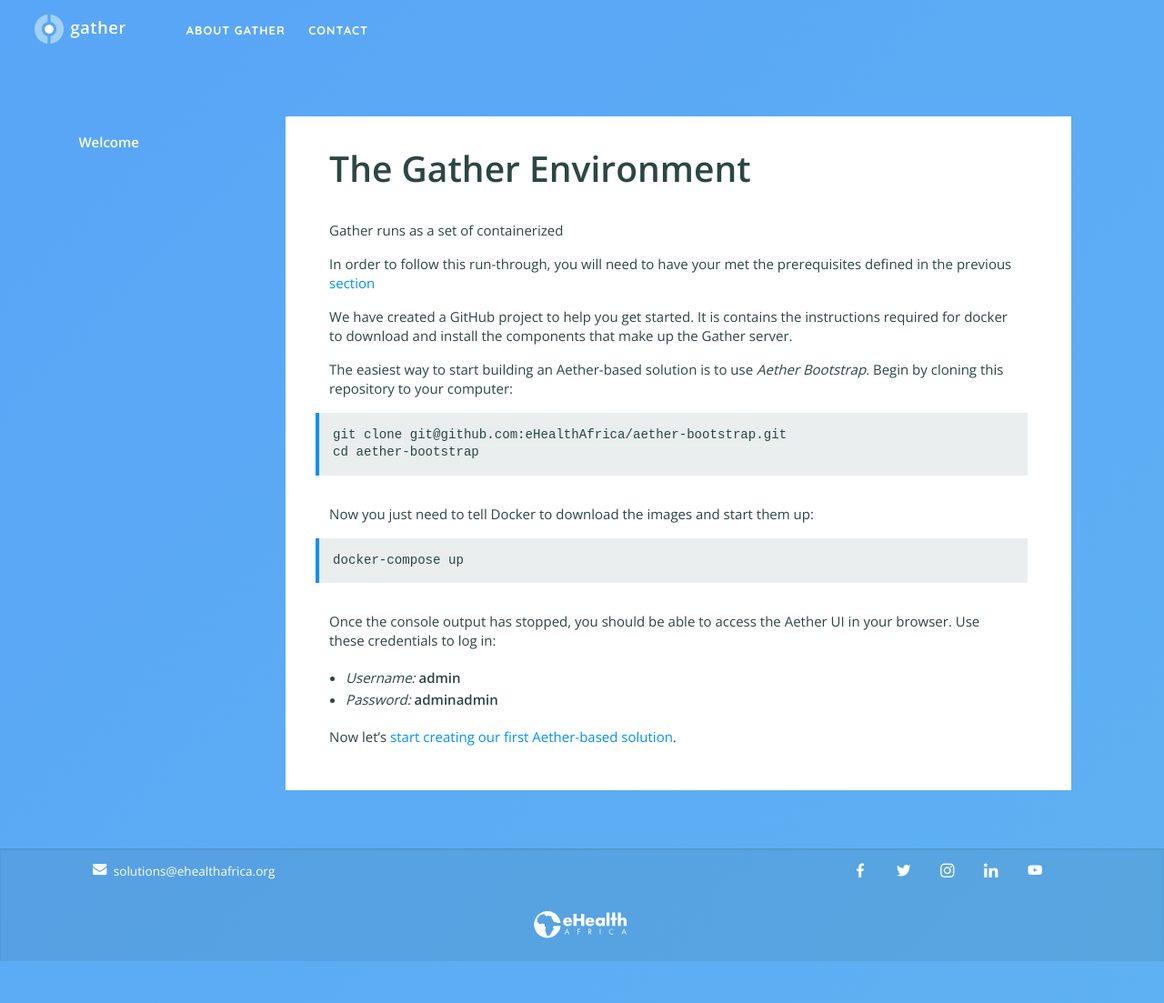
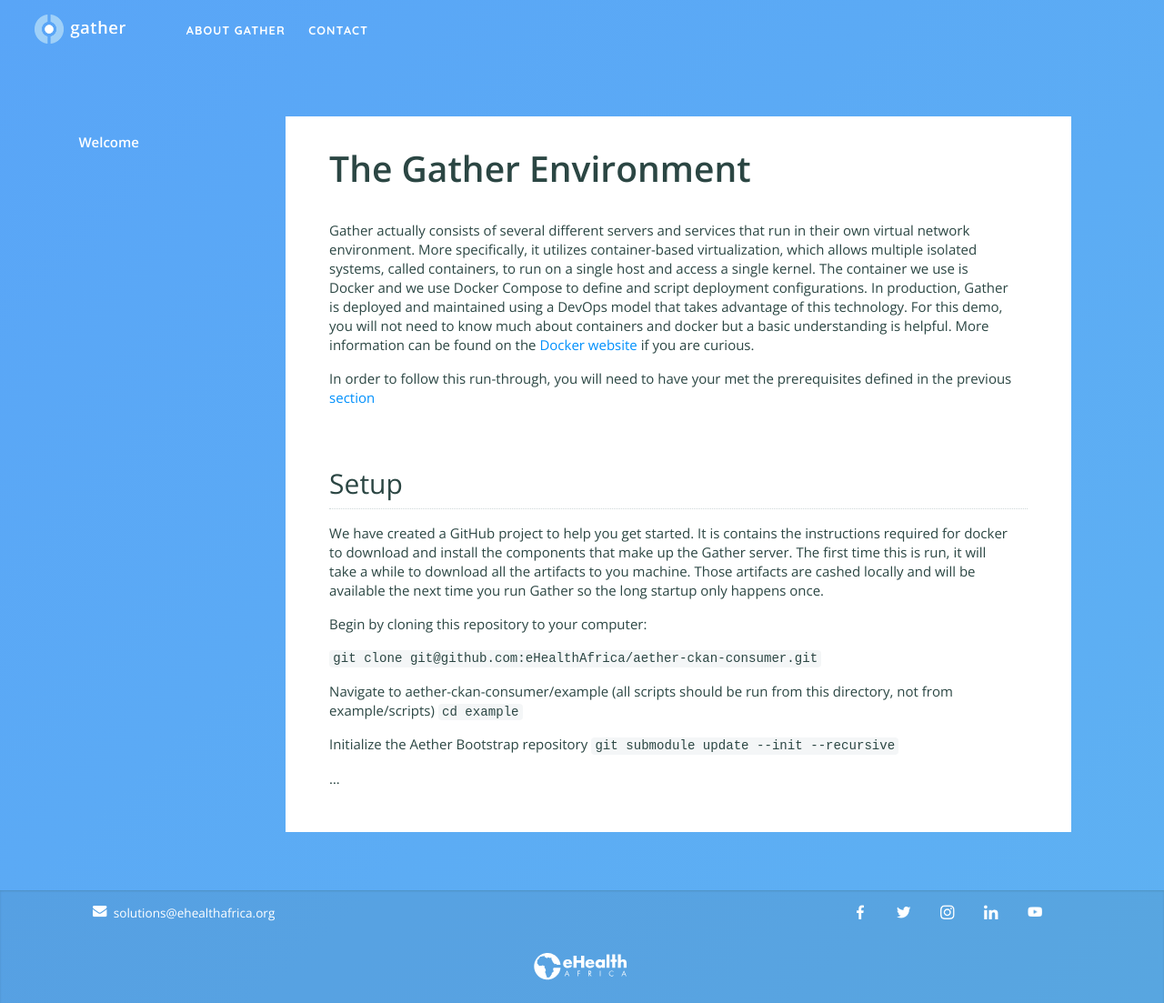
Before and after one commit to nixilla/gather, a Jekyll site: the page built from documentation/try/demo_install.md, in a window 1280 px wide. Shown: the whole page at 91% size. Built offline with Jekyll 4.4.1, drawn with Linux system fonts in a browser that asks for light colours.

Commit message:
Update demo_install.md

````diff
--- a/documentation/try/demo_install.md
+++ b/documentation/try/demo_install.md
@@ -1,32 +1,24 @@
 ---
-title: Gather - Demo 1 Installation
+title: Gather - Demo 1 Setting up Gather
 permalink: documentation/try/demo_install.html
 ---
 
 # The Gather Environment
-Gather runs as a set of containerized
-
+Gather actually consists of several different servers and services that run in their own virtual network environment.  More specifically, it utilizes container-based virtualization, which allows multiple isolated systems, called containers, to run on a single host and access a single kernel.  The container we use is Docker and we use Docker Compose to define and script deployment configurations.  In production, Gather is deployed and maintained using a DevOps model that takes advantage of this technology.   For this demo, you will not need to know much about containers and docker but a basic understanding is helpful.  More information can be found on the [Docker website](https://www.docker.com/what-docker) if you are curious.
 
 In order to follow this run-through, you will need to have your met the prerequisites defined in the previous [section](index)
 
-We have created a GitHub project to help you get started.  It is contains the instructions required for docker to download and install the components that make up the Gather server.
+## Setup
+We have created a GitHub project to help you get started.  It is contains the instructions required for docker to download and install the components that make up the Gather server.  The first time this is run, it will take a while to download all the artifacts to you machine.  Those artifacts are cashed locally and will be available the next time you run Gather so the long startup only happens once.
 
-The easiest way to start building an Aether-based solution is to use _Aether Bootstrap_. Begin by cloning this repository to your computer:
+Begin by cloning this repository to your computer:
 
-```
-git clone git@github.com:eHealthAfrica/aether-bootstrap.git
-cd aether-bootstrap
-```
+`git clone git@github.com:eHealthAfrica/aether-ckan-consumer.git`
 
-Now you just need to tell Docker to download the images and start them up:
+Navigate to aether-ckan-consumer/example (all scripts should be run from this directory, not from example/scripts)
+`cd example`
 
-```
-docker-compose up
-```
+Initialize the Aether Bootstrap repository
+ `git submodule update --init --recursive`
 
-Once the console output has stopped, you should be able to access the Aether UI in your browser. Use these credentials to log in:
-
-- _Username:_ **admin**
-- _Password:_ **adminadmin**
-
-Now let’s [start creating our first Aether-based solution](walkthrough-core).
+...
````
